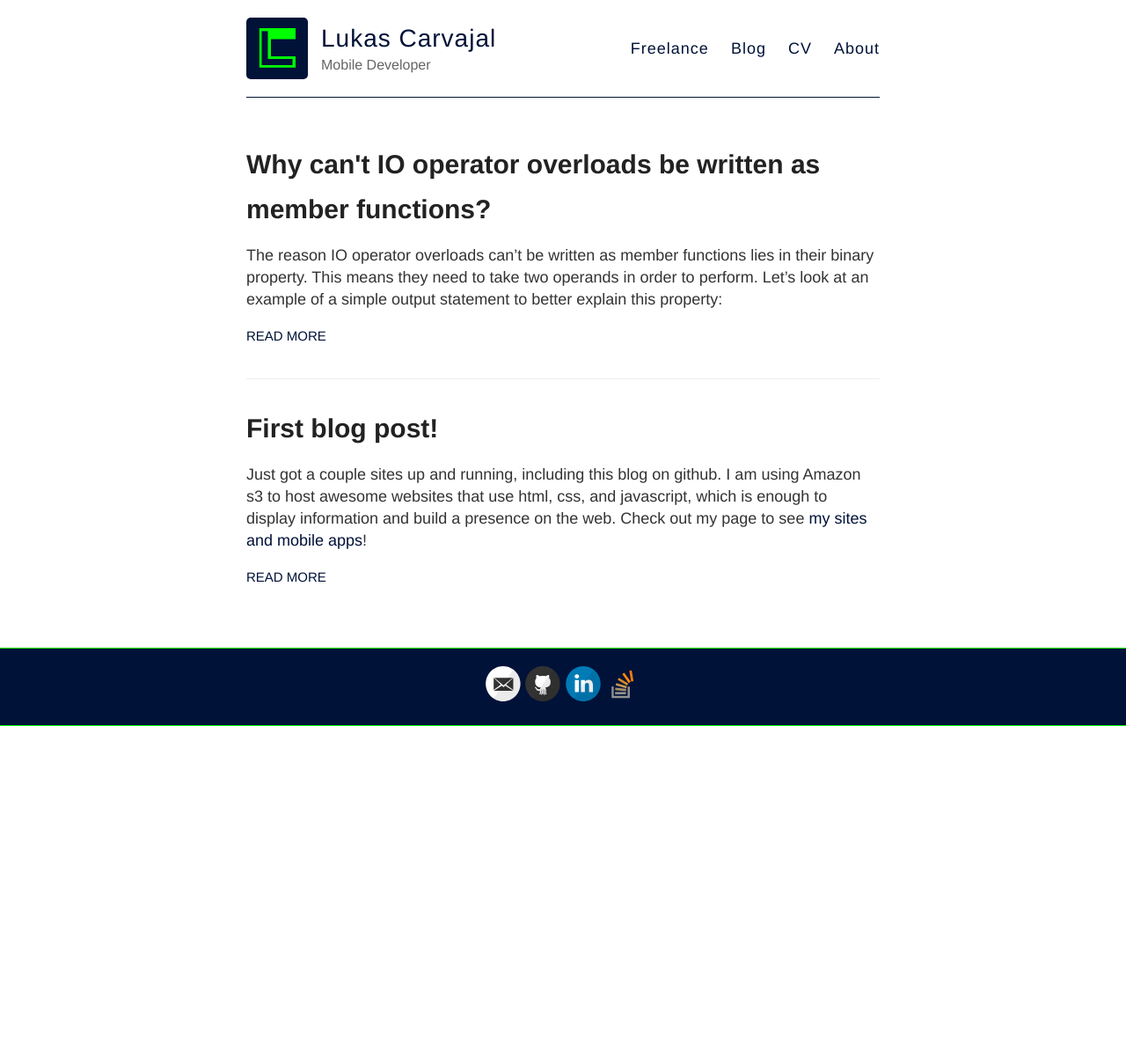
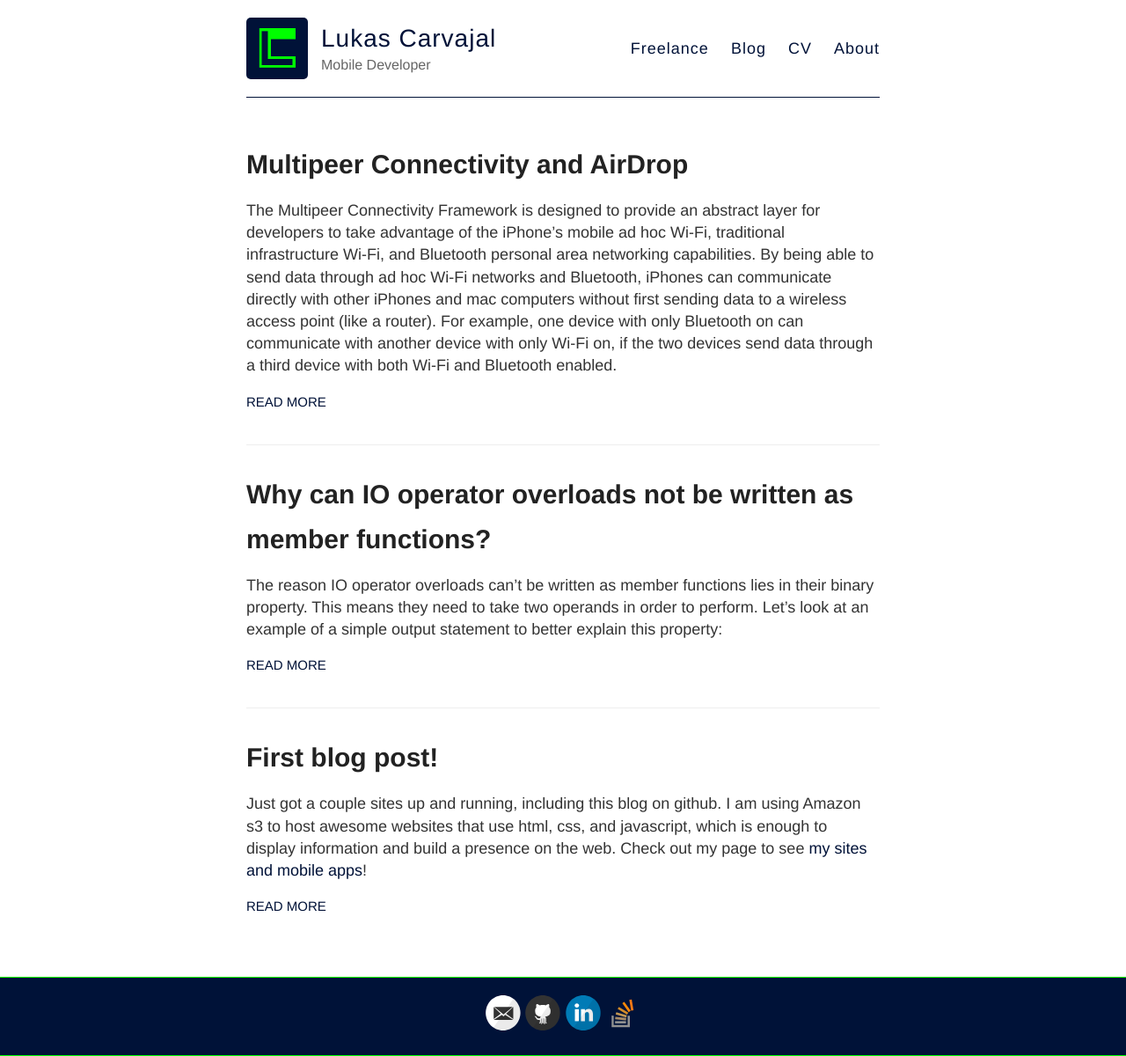
Before and after one commit to Lcarvajal/Lcarvajal.github.io, a Jekyll site: the page built from blog.html, in a window 1280 px wide. Shown: the whole page at 88% size. Built offline with Jekyll 4.4.1, drawn with Linux system fonts in a browser that asks for light colours; Markdown is read by kramdown in place of the engine named in the settings; before the commit the page ends 900 px from its top, so only the background shows below that.

Commit message:
Add Multipeer and Airdrop Blog post

```diff
--- a/_posts/2015-7-9-C++-Operator-Overloads.md
+++ b/_posts/2015-6-20-C++-Operator-Overloads.md
@@ -1,6 +1,6 @@
 ---
 layout: post
-title: Why can't IO operator overloads be written as member functions?
+title: Why can IO operator overloads not be written as member functions?
 ---
 The reason IO operator overloads can’t be written as member functions lies in their binary property.
 This means they need to take two operands in order to perform.
--- /dev/null
+++ b/_posts/2015-7-9-Multipeer-Connectivity-and-AirDrop.md
@@ -0,0 +1,27 @@
+---
+layout: post
+title: Multipeer Connectivity and AirDrop
+---
+The Multipeer Connectivity Framework is designed to provide an abstract layer for developers to take advantage of the iPhone’s mobile ad hoc Wi-Fi, traditional infrastructure Wi-Fi,  and Bluetooth personal area networking capabilities.
+By being able to send data through ad hoc Wi-Fi networks and Bluetooth, iPhones can communicate directly with other iPhones and mac computers without first sending data to a wireless access point (like a router).
+For example, one device with only Bluetooth on can communicate with another device with only Wi-Fi on, if the two devices send data through a third device with both Wi-Fi and Bluetooth enabled.
+
+Apple makes use of these same networking capabilities in AirDrop; a feature of iPhones and macs that allows users to send anything iPhones store on their Share sheet (ex. photos, videos, contacts, etc.) to other iPhone and mac devices, even without connecting to the internet.
+What makes AirDrop particularly powerful is its ability to take advantage of Bluetooth and Wi-Fi. AirDrop uses Bluetooth to broadcast, discover, and negotiate connections to other devices and Wi-Fi to actually transfer the data between devices.
+
+Bluetooth uses much less power than Wi-Fi to search, broadcast, and connect to other devices, making it a very useful tool to perform these functions.
+The downside to bluetooth is that it takes significantly longer to transfer data than Wi-Fi.
+AirDrop, therefore, uses the networking capabilities of the devices it runs on to optimize performance by using the best of both worlds; searching, broadcasting, and connecting to devices through bluetooth, establishing a Wi-Fi connection with the another device, and transferring data through that Wi-Fi connection.
+
+While AirDrop and the MC Framework use the same underlying technology, AirDrop can only handle peer-to-peer connections, while apps running on the MC Framework have the ability to send data to multiple devices (hence ‘Multipeer’).
+AirDrop makes use of both Wi-Fi and bluetooth, so both must be enabled on two devices for those devices to communicate with each other.
+Additionally, due to the complexity and constant changing of connections in ad hoc networks, AirDrop only allow users to share data with one device at a time.
+This ensures a user’s data is transferred to the other device as fast and as safe as possible (AirDrop encrypts data, making it even safer than sending emails which would go through a wireless access point).
+This is significantly different than a multi-peer network.
+
+A multi-peer network allows multiple users to communicate with one another all at the same time.
+This makes transferring data to devices more difficult, since devices are constantly entering and leaving the ad hoc network.
+It also makes data less safe, since data is now being transferred through multiple devices.
+It does, however, provide a network for interesting apps to take advantage of.
+FireChat, for example, uses the MC Framework to allow users to communicate with one another in a chat room solely through the ad hoc network.
+This means users can chat with multiple devices simultaneously, even without an internet connection.
```
